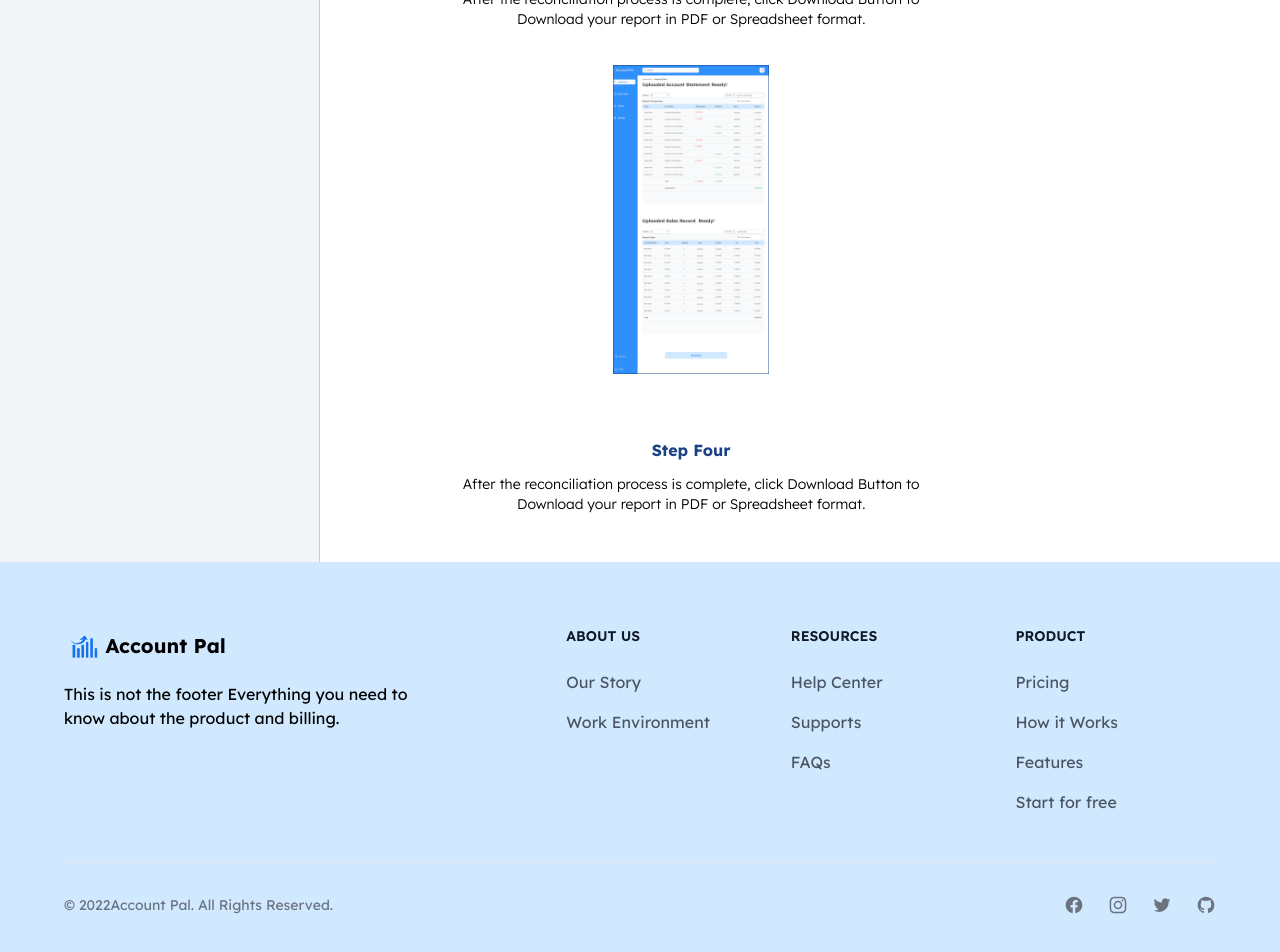
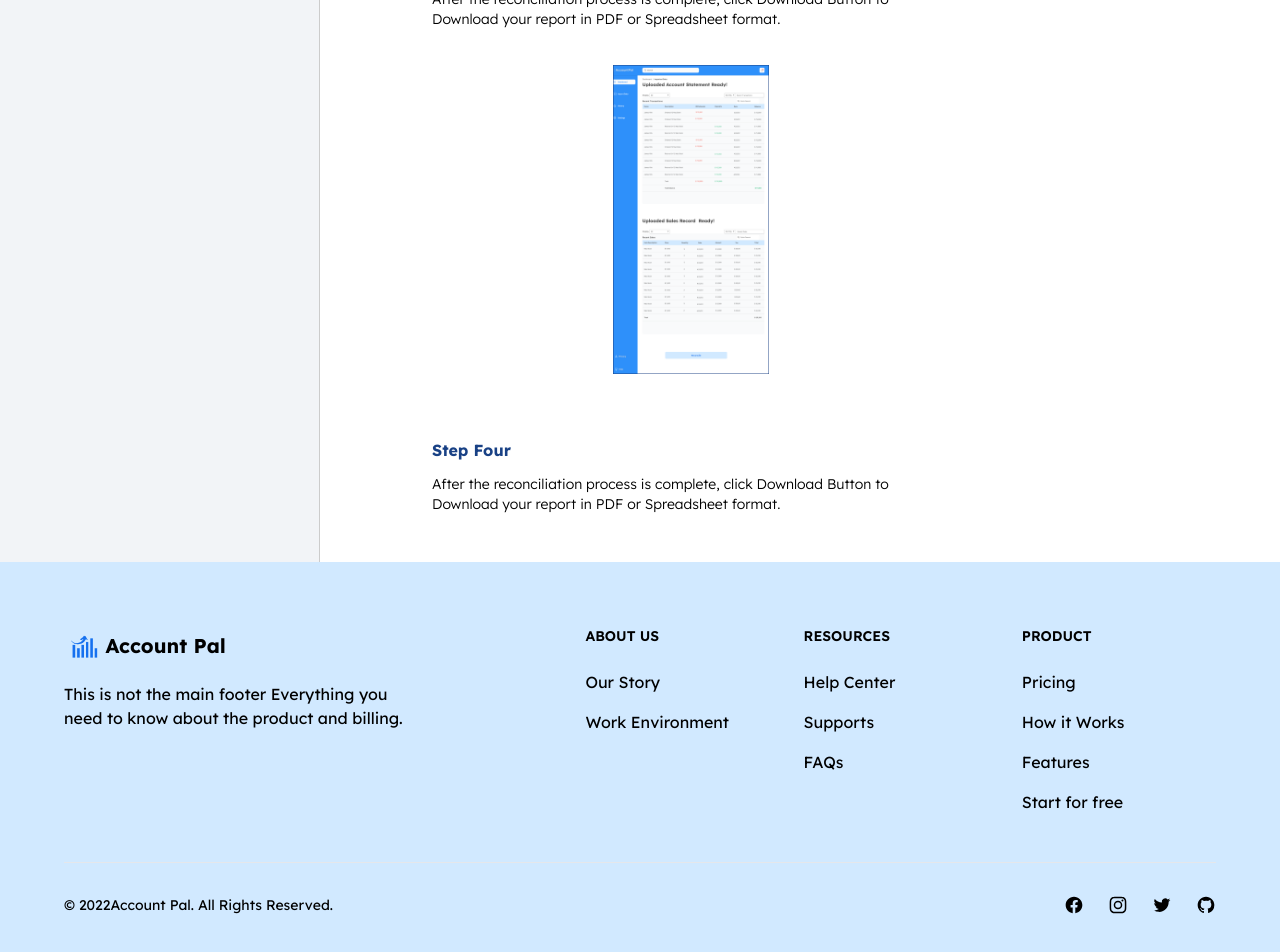
Before and after one commit to skillzo/team-drilll, a React (Create React App) app: page /guide in a window 1280 px wide. Shown: the part 1182-2134 px from the top of the page. Built offline with nearby package versions, Linux system fonts and the light colour scheme.

Commit message:
text align on desktop

```diff
--- a/src/Components/Footer/Footer.jsx
+++ b/src/Components/Footer/Footer.jsx
@@ -2,7 +2,7 @@ import React from "react";
 import logo from "../Assets/Img/Logo Main Color.png";
 function Footer() {
   return (
-    <footer className=" bg-[#D1E9FF] w-full text-[#98A2B3]  p-4 sm:p-6 lg:p-[4em] dark:bg-gray-900">
+    <footer className=" bg-[#D1E9FF] w-full text-black p-4 sm:p-6 lg:p-[4em] dark:bg-gray-900">
       <div className="md:flex md:justify-between">
         <div className="flex flex-col mb-6 md:mb-0 text-black ">
           <div className="logo flex items-center">
@@ -14,17 +14,17 @@ function Footer() {
             <h2 className="font-bold text-lg md:text-xl">Account Pal</h2>
           </div>
           <div className="my-[1em] md:w-[70%]">
-            This is not the footer Everything you need to know about the product
-            and billing.
+            This is not the main footer Everything you need to know about the
+            product and billing.
           </div>
         </div>
         {/*  */}
         <div className="grid grid-cols-2 gap-8 sm:gap-6 sm:grid-cols-3 lg:w-[70%]">
           <div>
-            <h2 className="mb-6 text-sm font-semibold text-gray-900 uppercase dark:text-white">
+            <h2 className="mb-6 text-sm font-semibold  uppercase dark:text-white">
               About Us
             </h2>
-            <ul className="text-gray-600 dark:text-gray-400">
+            <ul className=" dark:">
               <li className="mb-4">
                 <a href="/" className="hover:underline ">
                   Our Story
@@ -38,10 +38,10 @@ function Footer() {
             </ul>
           </div>
           <div>
-            <h2 className="mb-6 text-sm font-semibold text-gray-900 uppercase dark:text-white">
+            <h2 className="mb-6 text-sm font-semibold  uppercase dark:text-white">
               Resources
             </h2>
-            <ul className="text-gray-600 dark:text-gray-400">
+            <ul className=" dark:">
               <li className="mb-4">
                 <a href="/" className="hover:underline ">
                   Help Center
@@ -60,10 +60,10 @@ function Footer() {
             </ul>
           </div>
           <div>
-            <h2 className="mb-6 text-sm font-semibold text-gray-900 uppercase dark:text-white">
+            <h2 className="mb-6 text-sm font-semibold  uppercase dark:text-white">
               Product
             </h2>
-            <ul className="text-gray-600 dark:text-gray-400">
+            <ul className=" dark:">
               <li className="mb-4">
                 <a href="/" className="hover:underline ">
                   Pricing
@@ -90,7 +90,7 @@ function Footer() {
       </div>
       <hr className="my-2 border-gray-200 sm:mx-auto dark:border-gray-700 lg:my-8" />
       <div className="sm:flex sm:items-center sm:justify-between">
-        <span className="text-sm text-gray-500 sm:text-center dark:text-gray-400">
+        <span className="text-sm  sm:text-center dark:">
           © 2022
           <a href="https://flowbite.com/" className="hover:underline">
             Account Pal
@@ -98,10 +98,7 @@ function Footer() {
           . All Rights Reserved.
         </span>
         <div className="flex mt-4 space-x-6 sm:justify-center sm:mt-0">
-          <a
-            href="/"
-            className="text-gray-500 hover:text-gray-900 dark:hover:text-white"
-          >
+          <a href="/" className=" hover: dark:hover:text-white">
             <svg
               className="w-5 h-5"
               fill="currentColor"
@@ -116,10 +113,7 @@ function Footer() {
             </svg>
             <span className="sr-only">Facebook page</span>
           </a>
-          <a
-            href="/"
-            className="text-gray-500 hover:text-gray-900 dark:hover:text-white"
-          >
+          <a href="/" className=" hover: dark:hover:text-white">
             <svg
               className="w-5 h-5"
               fill="currentColor"
@@ -134,10 +128,7 @@ function Footer() {
             </svg>
             <span className="sr-only">Instagram page</span>
           </a>
-          <a
-            href="/"
-            className="text-gray-500 hover:text-gray-900 dark:hover:text-white"
-          >
+          <a href="/" className=" hover: dark:hover:text-white">
             <svg
               className="w-5 h-5"
               fill="currentColor"
@@ -148,10 +139,7 @@ function Footer() {
             </svg>
             <span className="sr-only">Twitter page</span>
           </a>
-          <a
-            href="/"
-            className="text-gray-500 hover:text-gray-900 dark:hover:text-white"
-          >
+          <a href="/" className=" hover: dark:hover:text-white">
             <svg
               className="w-5 h-5"
               fill="currentColor"
--- a/src/Components/Section/Section2/Section2Outlets/Section22/Section22.jsx
+++ b/src/Components/Section/Section2/Section2Outlets/Section22/Section22.jsx
@@ -5,7 +5,7 @@ import image3 from "../../../../Assets/Img/UPLOADS READY 1.png";
 
 function Section22() {
   return (
-    <div className="flex flex-col gap-10 text-center">
+    <div className="flex flex-col gap-10 text-center md:text-left">
       {/* How to use Accountpal */}
       <div className="flex flex-col gap-4">
         <h1 className="font-bold text-xl">How to use Accountpal</h1>
@@ -22,7 +22,7 @@ function Section22() {
       </div>
       {/* step 1 */}
       <div className="flex flex-col gap-3">
-        <p className="font-bold text-center text-[#194185] text-base">
+        <p className="font-bold text-center md:text-left   text-[#194185] text-base">
           Step one
         </p>
         <p className="text-sm">
@@ -38,7 +38,7 @@ function Section22() {
       </div>
       {/* step 2 */}
       <div className="flex flex-col gap-3">
-        <p className="font-bold text-center text-[#194185] text-base">
+        <p className="font-bold text-center md:text-left text-[#194185] text-base">
           Step Two
         </p>
         <p className="text-sm">
@@ -53,7 +53,7 @@ function Section22() {
       </div>
       {/* step 3 */}
       <div className="flex flex-col gap-3">
-        <p className="font-bold text-center text-[#194185] text-base">
+        <p className="font-bold text-center md:text-left text-[#194185] text-base">
           Step Three
         </p>
         <p className="text-sm">
@@ -68,7 +68,7 @@ function Section22() {
       </div>
       {/* step 4 */}
       <div className="flex flex-col gap-3">
-        <p className="font-bold text-center text-[#194185] text-base">
+        <p className="font-bold text-center md:text-left text-[#194185] text-base">
           Step Four
         </p>
         <p className="text-sm">
```
